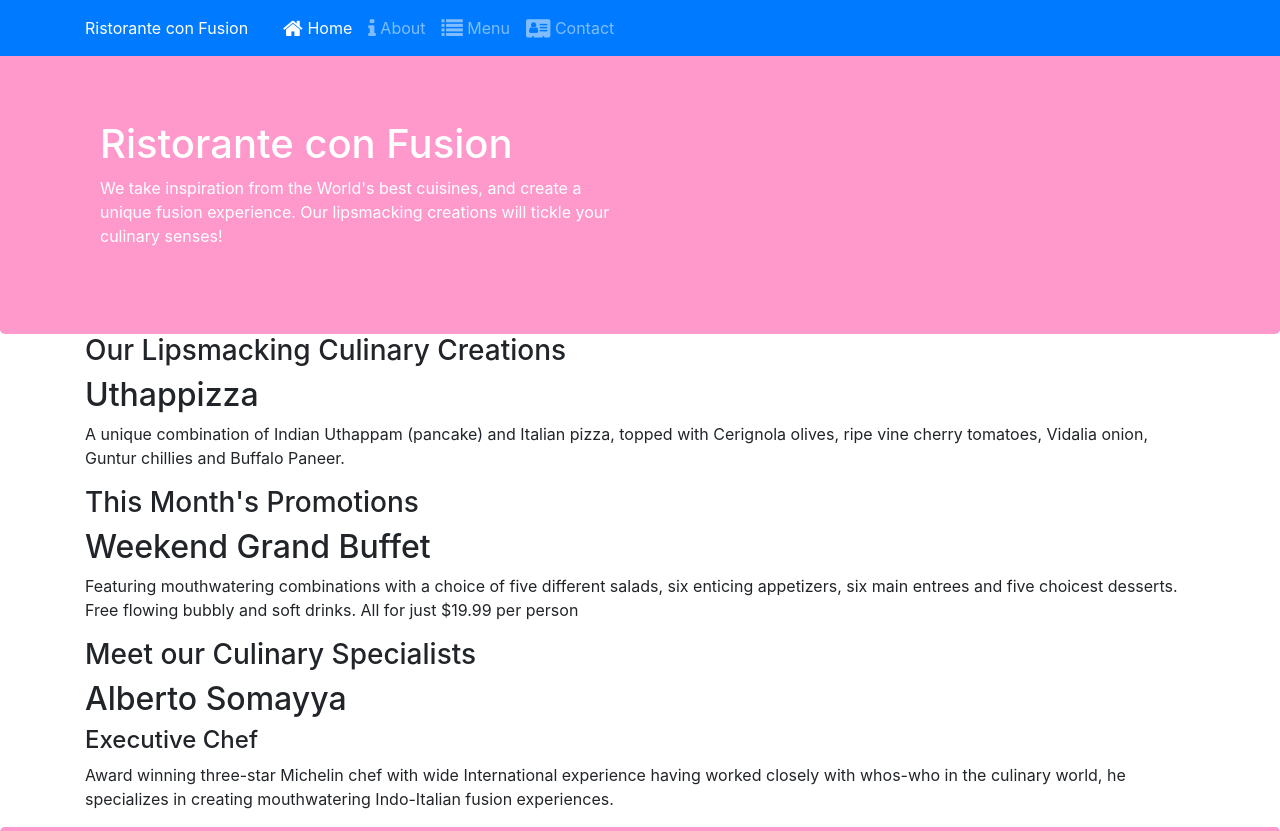
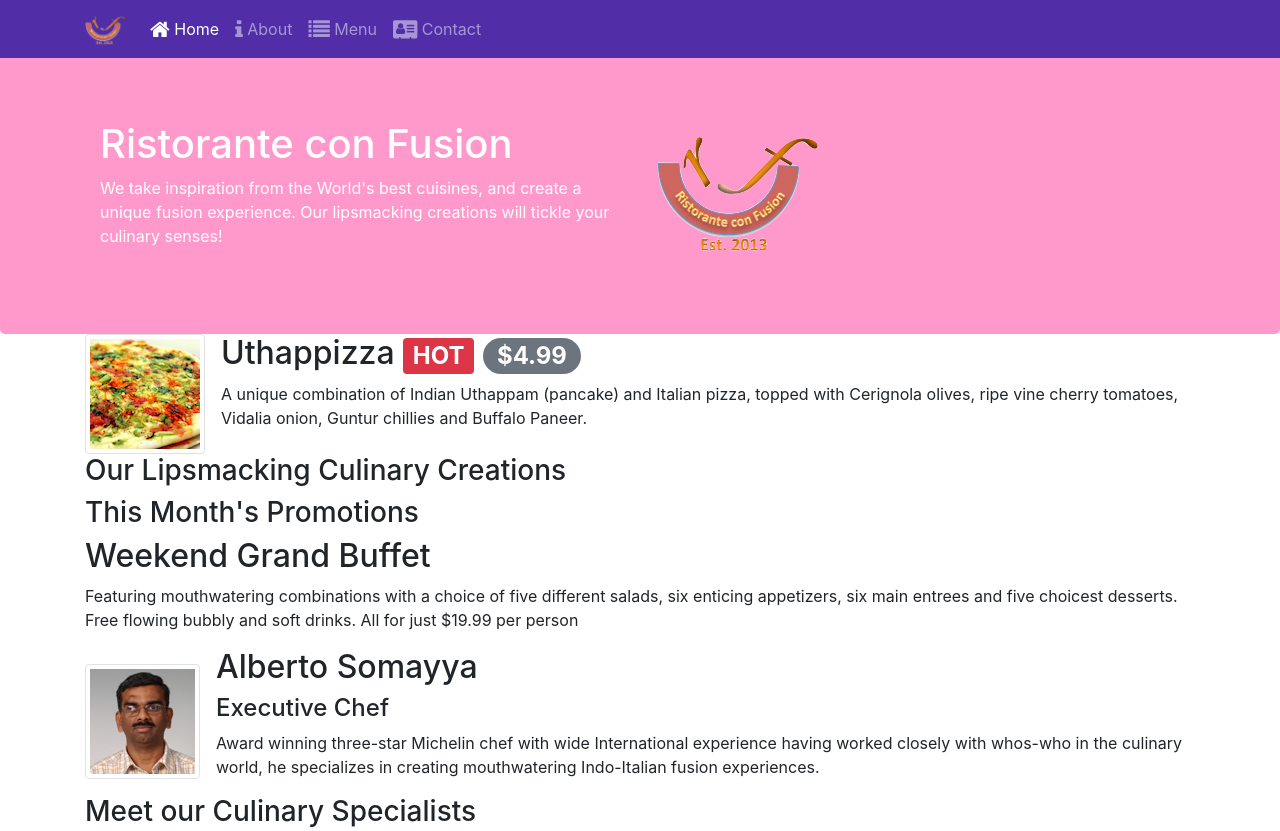
Before and after one commit to HitarthArora/Yes, a website: page index.html in a window 1280 px wide. Shown: the top 831 px of the page. Drawn offline with nearby package versions, Linux system fonts and the light colour scheme.

Commit message:
media and alerts

```diff
--- a/index.html
+++ b/index.html
@@ -16,12 +16,12 @@
 </head>
 
 <body>
-    <nav class="navbar navbar-dark navbar-expand-sm bg-primary fixed-top">
+    <nav class="navbar navbar-dark navbar-expand-sm fixed-top">
         <div class="container">
             <button class="navbar-toggler" type="button" data-toggle="collapse" data-target="#Navbar">
                 <span class="navbar-toggler-icon"></span>
             </button>
-            <a class="nvabar-brand mr-auto text-white" href="#">Ristorante con Fusion &nbsp &nbsp &nbsp</a>
+            <a class="navbar-brand" href="#"><img src="img/logo.png" height="30" width="41"></a>
             <div class="collapse navbar-collapse" id="Navbar">
                 <ul class="navbar-nav mr-auto">
                         <li class="nav-item active"><a class="nav-link" href="#"><span class="fa fa-home fa-lg"></span> Home</a></li>
@@ -40,7 +40,9 @@
                     <h1>Ristorante con Fusion</h1>
                     <p>We take inspiration from the World's best cuisines, and create a unique fusion experience. Our lipsmacking creations will tickle your culinary senses!</p>
                 </div>
-
+                <div class="col-12 col-sm align-self-center">
+                    <img src="img/logo.png" class="img-fluid">
+                </div>
             </div>
         </div>
     </header>
@@ -50,9 +52,15 @@
             <div class="col-sm-12">
                 <h3>Our Lipsmacking Culinary Creations</h3>
             </div>
-            <div class="col-sm-12">
-                <h2>Uthappizza</h2>
-                <p>A unique combination of Indian Uthappam (pancake) and Italian pizza, topped with Cerignola olives, ripe vine cherry tomatoes, Vidalia onion, Guntur chillies and Buffalo Paneer.</p>
+            <div class="col col-sm order-sm-first col-md">
+                <div class="media">
+                    <img class="d-flex mr-3 img-thumbnail align-self-center" src="img/uthappizza.png" alt="Uthappizza">
+                    <div class="media-body">
+                        <h2 class="mt-0">Uthappizza <span class="badge badge-danger">HOT</span> <span class="badge badge-pill badge-secondary">$4.99</span></h2>
+                        <p class="hidden-xs-down">A unique combination of Indian Uthappam (pancake) and Italian pizza, topped with Cerignola olives, ripe vine cherry tomatoes, Vidalia onion, Guntur chillies and Buffalo Paneer.</p>
+                    </div>
+                </div>
+
             </div>
         </div>
 
@@ -71,10 +79,15 @@
             <div class="col-sm-12">
                 <h3>Meet our Culinary Specialists</h3>
             </div>
-            <div class="col-sm-12">
-                <h2>Alberto Somayya</h2>
+            <div class="col col-sm order-sm-first col-md">
+                <div class="media">
+                    <img class="d-flex mr-3 img-thumbnail align-self-center" src="img/alberto.png">
+                    <div class="media-body">
+                        <h2 class="mt-0">Alberto Somayya</h2>
                         <h4>Executive Chef</h4>
                         <p>Award winning three-star Michelin chef with wide International experience having worked closely with whos-who in the culinary world, he specializes in creating mouthwatering Indo-Italian fusion experiences. </p>
+                    </div>
+                </div>
             </div>
         </div>
     </div>
```
Also changed, not shown: aboutus.html (+8 -7 lines), contactus.html (+3 -2 lines), img/alberto.png (added), img/buffet.png (added), img/logo.png (added), img/uthappizza.png (added), 1 other file. Lines whose indentation alone changed are shown as unchanged.
